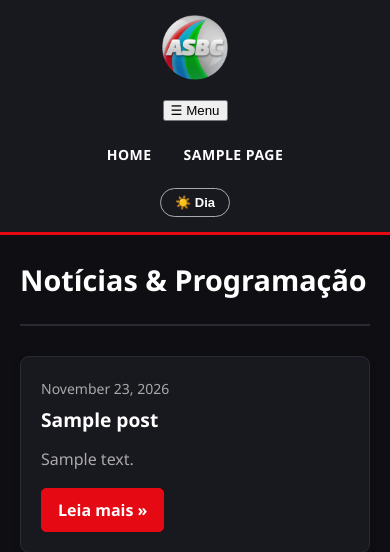
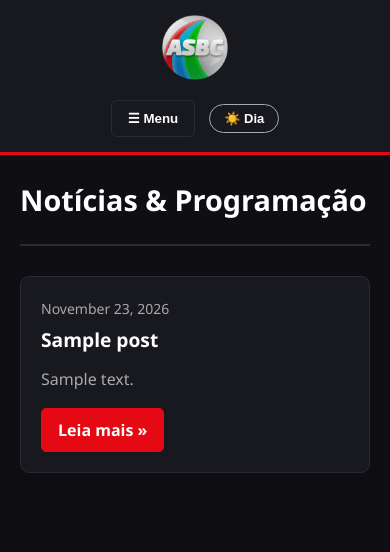
Before and after one commit to profbn/asbc-theme, a WordPress theme: template home.php in a window 390 px wide. Shown: the top 552 px of the page. Run offline with PHP 8.4 and a stand-in for WordPress, Linux system fonts and the light colour scheme; the site name, menu and one post (Sample post) are stand-ins, and other content is empty; some libraries are stand-ins or nearby versions.

Commit message:
style: mobile menu toggling with no-script fallback

```diff
--- a/assets/css/main.css
+++ b/assets/css/main.css
@@ -691,3 +691,55 @@ select:focus-visible {
         animation-duration: 0.01ms !important;
     }
 }
+
+/* Menu acessível no celular. Sem JavaScript, o menu continua visível. */
+.menu-toggle-btn,
+.submenu-toggle {
+    display: none;
+}
+
+@media (max-width: 768px) {
+    .js .menu-toggle-btn {
+        display: inline-block;
+        padding: 10px 16px;
+        color: var(--text-main);
+        background: var(--card-bg);
+        border: 1px solid var(--card-border);
+        border-radius: 6px;
+        font-weight: 600;
+        cursor: pointer;
+    }
+
+    .js .main-navigation {
+        display: none;
+        order: 3;
+    }
+
+    .js .main-navigation.is-open {
+        display: block;
+    }
+
+    .js .main-navigation li {
+        width: 100%;
+        text-align: center;
+    }
+
+    .js .main-navigation .submenu-toggle {
+        display: inline-block;
+        margin-left: 4px;
+        padding: 8px 12px;
+        color: var(--text-main);
+        background: transparent;
+        border: 1px solid var(--card-border);
+        border-radius: 4px;
+        cursor: pointer;
+    }
+
+    .js .main-navigation li:not(.submenu-open) > ul {
+        display: none;
+    }
+
+    .js .main-navigation li.submenu-open > ul {
+        display: block;
+    }
+}
```
